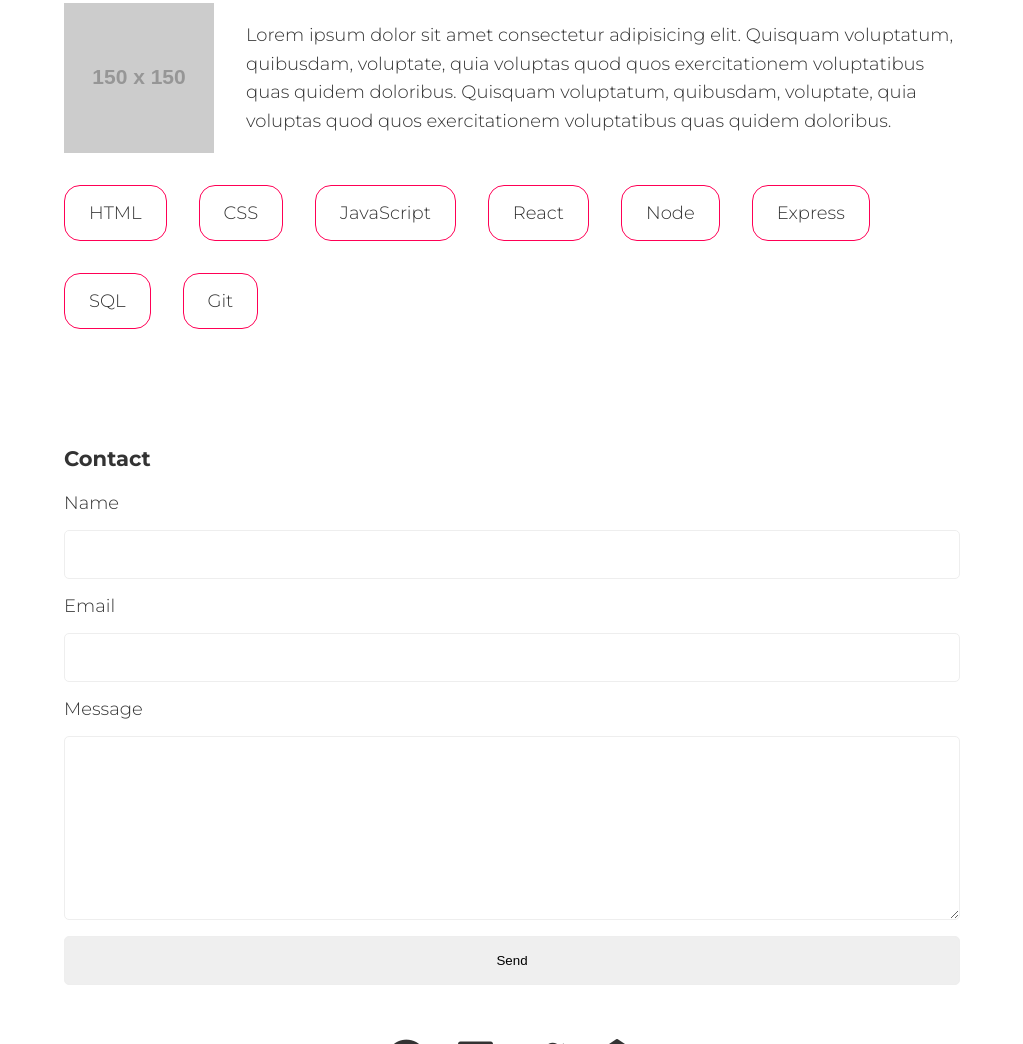
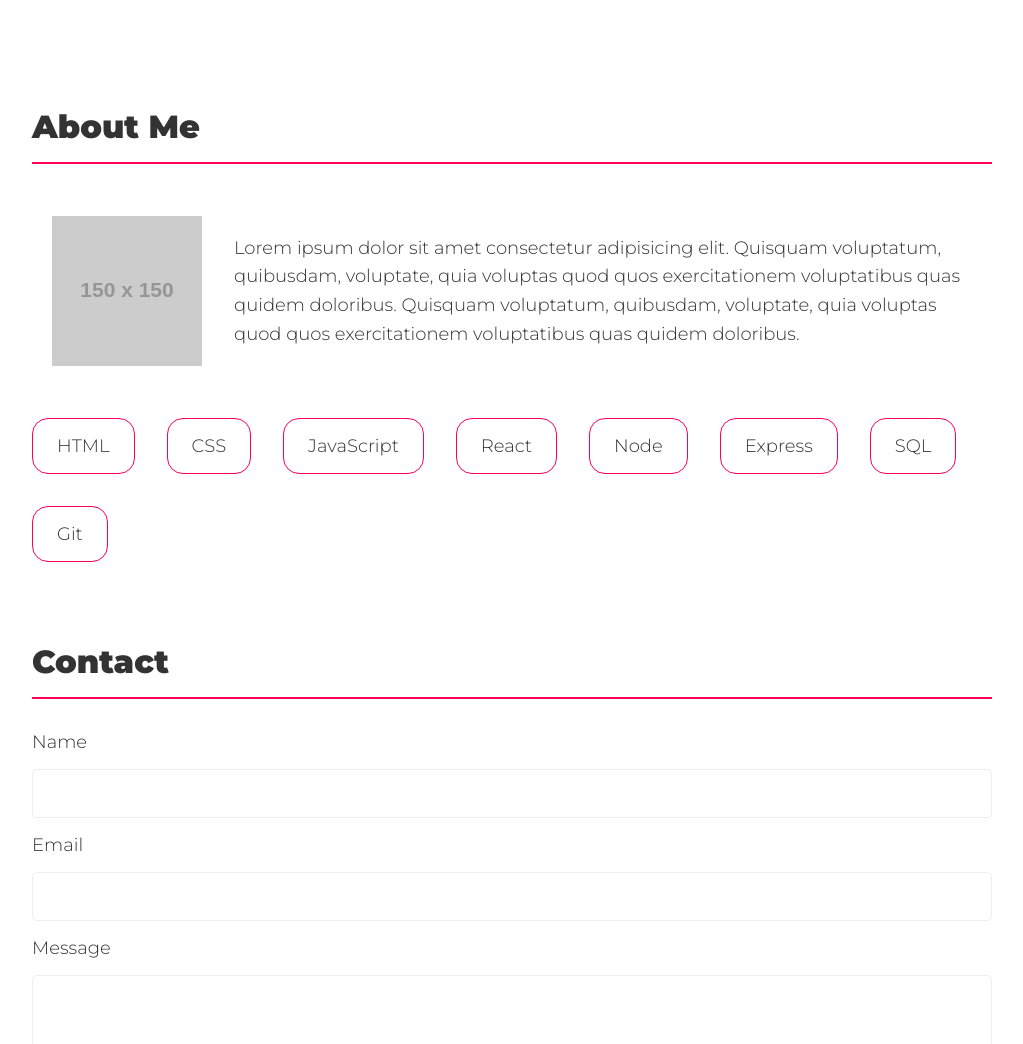
Before and after one commit to myquite/portfolio, a plain HTML site: page index.html in a window 1280 px wide. Shown: the part 1756-2800 px from the top of the page, without its empty margins (128-1151 px from the left). Drawn offline with Linux system fonts and the light colour scheme; placeholder pictures from the web are drawn by us.

Commit message:
adjusting fonts and sections

```diff
--- a/index.html
+++ b/index.html
@@ -16,10 +16,10 @@
         <nav>
           <ul>
             <li>
-              <a href="#">About Me</a>
+              <a href="#">Projects</a>
             </li>
             <li>
-              <a href="#">Projects</a>
+              <a href="#">About Me</a>
             </li>
             <li>
               <a href="#">Contact</a>
--- a/style.css
+++ b/style.css
@@ -3,7 +3,7 @@
   --secondary: #eee;
   --accent: rgb(255, 0, 85);
   --accent-light: #f99;
-  --accent-dark: #900;
+  --accent-dark: rgb(153, 0, 51);
   --accent-text: #fff;
   --accent-text-light: #eee;
   --accent-text-dark: #000;
@@ -31,6 +31,13 @@ body {
   color: var(--primary)
 }
 
+h3 {
+  padding: 1rem 0;
+  font-size: 2rem;
+  font-weight: 900;
+  border-bottom: 2px solid var(--accent);
+}
+
 p {
   margin: 0;
   line-height: var(--line-height);
@@ -51,6 +58,7 @@ header {
 
 header h1 {
   font-size: 2rem;
+  font-weight: 900;
   margin: 2rem;
 }
 
@@ -77,6 +85,7 @@ nav li {
 nav a {
   text-decoration: none;
   color: var(--primary);
+  border-bottom: 2px solid transparent
   transition: all 0.2s ease-in-out;
 }
 
@@ -121,7 +130,7 @@ ul {
   padding: 20px;
   border: 1px solid var(--secondary);
   border-radius: 5px;
-  margin-bottom: var(--spacing);
+  margin-bottom: 4rem;
 }
 
 .project h4 {
@@ -169,14 +178,14 @@ ul {
 
 
 .about {
-  margin-bottom: var(--spacing);
-  padding: var(--spacing);
+  margin-bottom: 4rem;
 }
 
 .about_me {
   display: flex;
   align-items: center;
   gap: 2rem;
+  padding: 20px;
 }
 
 .skills {
@@ -200,11 +209,10 @@ ul {
 }
 
 .contact {
-  margin-bottom: var(--spacing);
-  padding: var(--spacing);
+  margin-bottom: 4rem;
 }
 
-.contact_form form{
+.contact_form form {
   display: flex;
   flex-direction: column;
   gap: 1rem;
```
